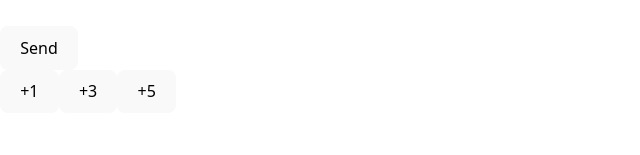
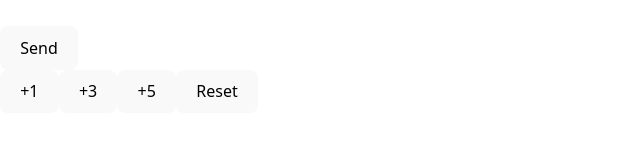
Before and after one commit to jahid01754/React-Practise, a React (Vite) app: page / in a window 1280 px wide. Shown: the part 325-480 px from the top of the page, without its empty margins (0-640 px from the left). Built offline with nearby package versions, Linux system fonts and the light colour scheme.

Commit message:
score update

```diff
--- a/src/components/Interactivity/Score.jsx
+++ b/src/components/Interactivity/Score.jsx
@@ -35,6 +35,7 @@ export default function Score() {
         <button onClick={() => handleClick(1)}>+1</button>
         <button onClick={() => handleClick(3)}>+3</button>
         <button onClick={() => handleClick(5)}>+5</button>
+        <button onClick={() => setScore(0)}>Reset</button>
         <h1>Score: {score}</h1>
       </div>
     </>
```
Also changed, not shown: src/components/Interactivity/UpdatingObjects.jsx (added).
